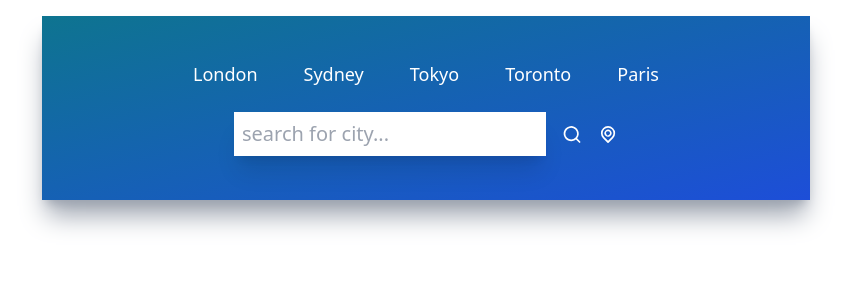
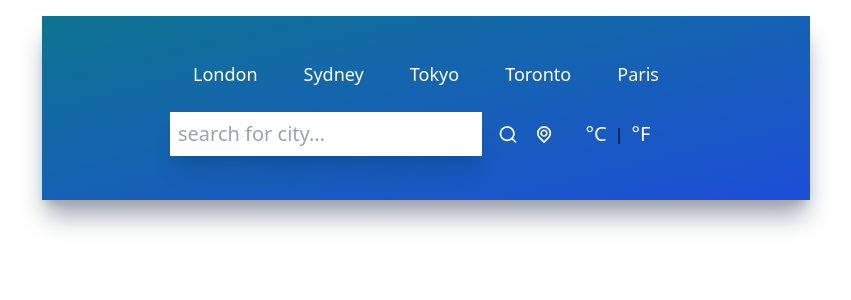
Before and after one commit to Syed997/forecast, a React (Create React App) app: page / in a window 1280 px wide. Shown: the top 300 px of the page, without its empty margins (214-1065 px from the left). Built offline with nearby package versions, Linux system fonts and the light colour scheme.

Commit message:
celcius and farenhite button added

```diff
--- a/src/components/Inputs.jsx
+++ b/src/components/Inputs.jsx
@@ -11,8 +11,13 @@ function Inputs() {
             />
             <UilSearch size={25} className="text-white cursor-pointer transition ease-out hover:scale-125" />
               <UilLocationPoint size={25} className="text-white cursor-pointer transition ease-out hover:scale-125" />
-        </div>
-    </div>
+          </div>
+          <div className="flex flex-row items-center justify-center w-1/4 space-x-2">
+            <button name='matric' className="text-xl text-white font-light">°C</button>
+            <p>|</p>
+            <button name='matric' className="text-xl text-white font-light">°F</button>
+          </div>
+      </div>
   )
 }
 
```
